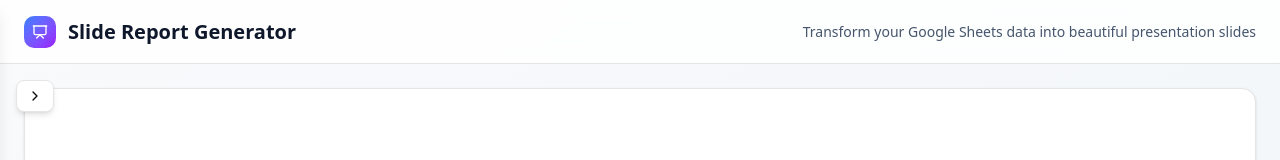
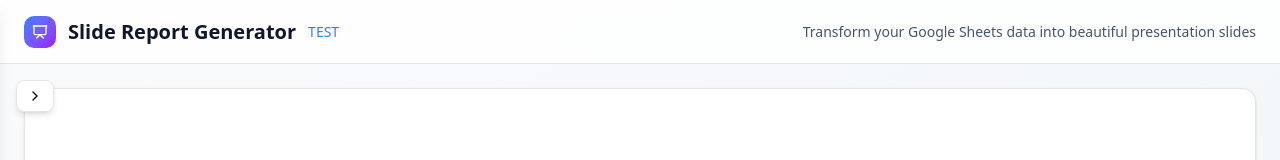
Before and after one commit to papinwit-l/automate_report_client, a React (Vite) app: page /slide-report in a window 1280 px wide. Shown: the top 160 px of the page. Built offline with nearby package versions, Linux system fonts and the light colour scheme.

Commit message:
fix google slide

```diff
--- a/src/pages/SlideRport.jsx
+++ b/src/pages/SlideRport.jsx
@@ -20,6 +20,7 @@ import {
 import GDNSlide from "@/components/slides/GDNSlide";
 import DiscoverySlide from "@/components/slides/DiscoverySlide";
 import FacebookAwarenessSlide from "@/components/slides/FacebookAwarenessSlide";
+import axios from "axios";
 
 function SlideReport() {
   const [isExporting, setIsExporting] = React.useState(false);
@@ -42,7 +43,7 @@ function SlideReport() {
     try {
       console.log("Starting export process...");
 
-      const element = document.getElementById("overall-component");
+      const element = document.getElementById("sem-component");
       if (!element) {
         throw new Error(
           "Component not found. Make sure the Overall component has id='overall-component'"
@@ -114,7 +115,7 @@ function SlideReport() {
       }
       const presentationId = urlMatch[1];
 
-      const element = document.getElementById("overall-component");
+      const element = document.getElementById("sem-component");
       const imageData = await domtoimage.toPng(element, {
         quality: 0.95,
         bgcolor: "#ffffff",
@@ -211,6 +212,18 @@ function SlideReport() {
     setSidebarOpen(!sidebarOpen);
   };
 
+  const handleTestAPI = async () => {
+    try {
+      const response = await axios.get(
+        "http://localhost:8000/data-sheets/test-oauth2"
+      );
+      const data = response.data;
+      console.log("API Response:", data);
+    } catch (error) {
+      console.error("Error fetching data:", error);
+    }
+  };
+
   return (
     <div className="min-h-screen bg-gradient-to-br from-slate-50 to-slate-100 relative">
       {/* Sidebar Component */}
@@ -243,6 +256,9 @@ function SlideReport() {
             <h1 className="text-xl font-bold text-slate-900">
               Slide Report Generator
             </h1>
+            <button onClick={handleTestAPI} className="text-sm text-blue-500">
+              TEST
+            </button>
           </div>
           <div className="ml-auto text-sm text-slate-600">
             Transform your Google Sheets data into beautiful presentation slides
```
